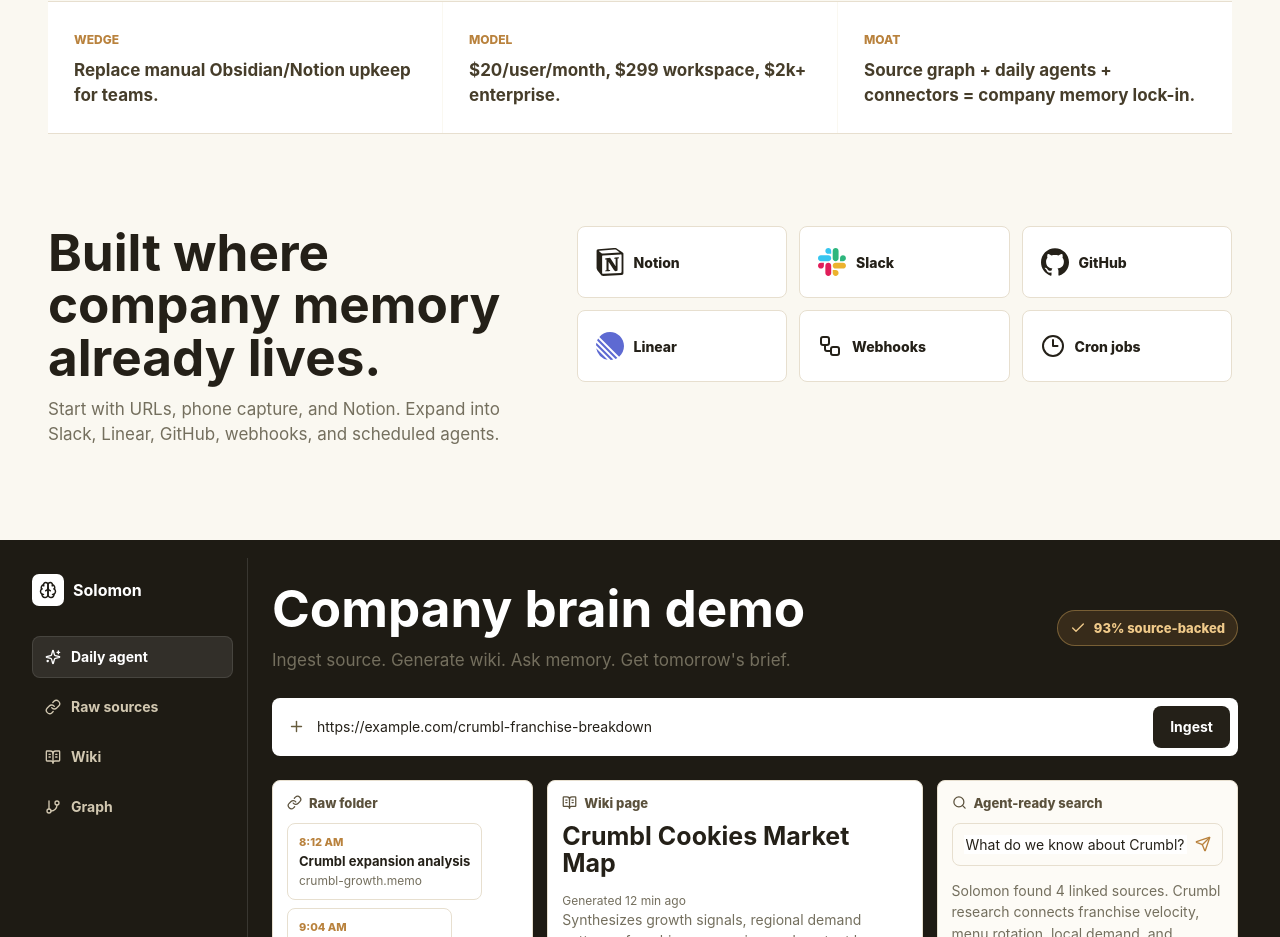
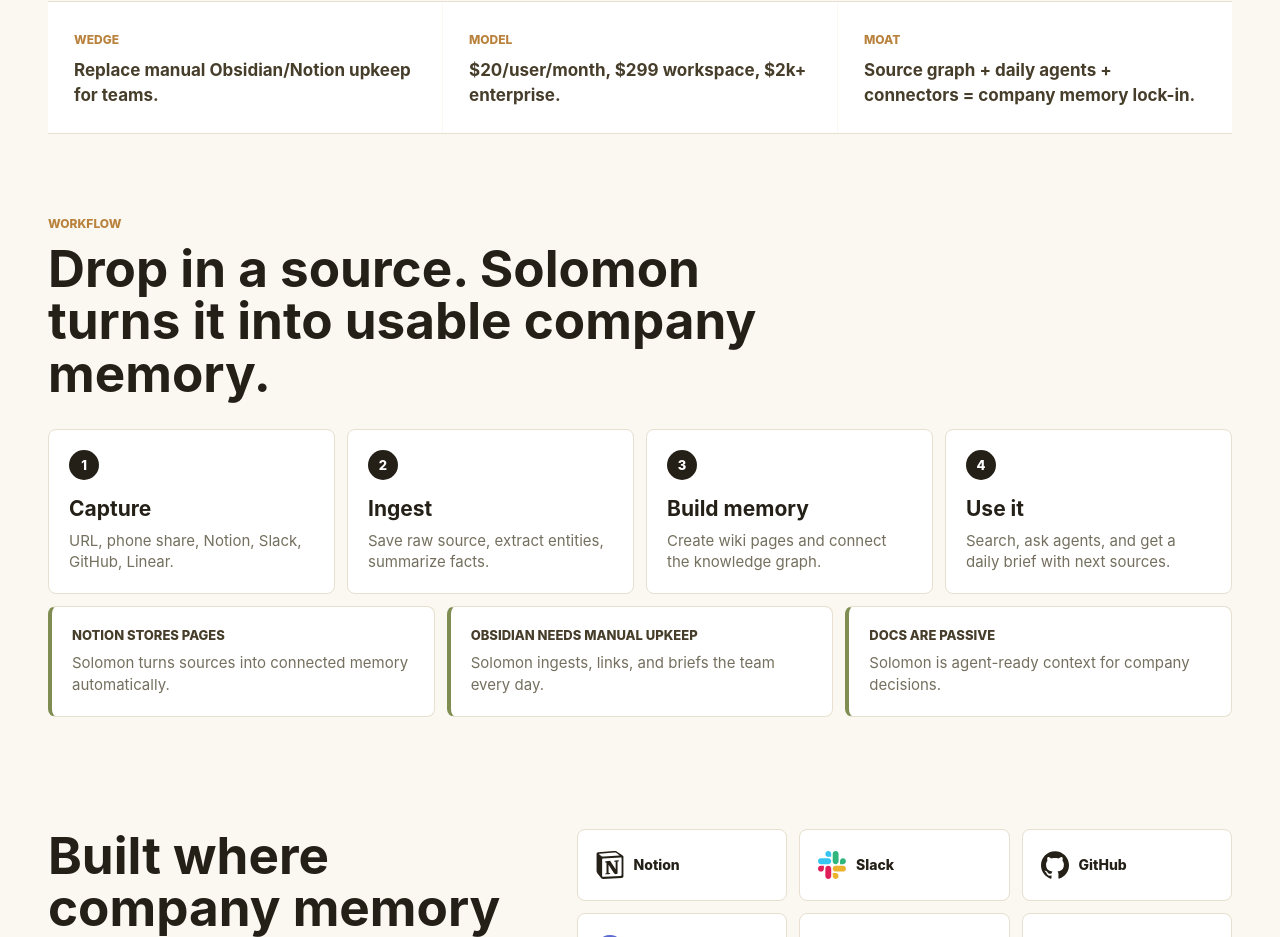
Before and after one commit to KGC3D/solomon-company-memory, a React (Vite) app: page / in a window 1280 px wide. Shown: the part 1353-2290 px from the top of the page. Built offline with nearby package versions, Linux system fonts and the light colour scheme.

Commit message:
Clarify workflow and positioning

```diff
--- a/src/App.jsx
+++ b/src/App.jsx
@@ -227,6 +227,47 @@
   );
 }
 
+function WorkflowExplainer() {
+  const steps = [
+    ["1", "Capture", "URL, phone share, Notion, Slack, GitHub, Linear."],
+    ["2", "Ingest", "Save raw source, extract entities, summarize facts."],
+    ["3", "Build memory", "Create wiki pages and connect the knowledge graph."],
+    ["4", "Use it", "Search, ask agents, and get a daily brief with next sources."],
+  ];
+
+  const killers = [
+    ["Notion stores pages", "Solomon turns sources into connected memory automatically."],
+    ["Obsidian needs manual upkeep", "Solomon ingests, links, and briefs the team every day."],
+    ["Docs are passive", "Solomon is agent-ready context for company decisions."],
+  ];
+
+  return (
+    <section className="workflowExplainer">
+      <div className="workflowHeader">
+        <span>Workflow</span>
+        <h2>Drop in a source. Solomon turns it into usable company memory.</h2>
+      </div>
+      <div className="workflowSteps">
+        {steps.map(([number, title, text]) => (
+          <div className="workflowStep" key={title}>
+            <span>{number}</span>
+            <strong>{title}</strong>
+            <p>{text}</p>
+          </div>
+        ))}
+      </div>
+      <div className="killerGrid">
+        {killers.map(([oldWay, newWay]) => (
+          <div className="killerCard" key={oldWay}>
+            <span>{oldWay}</span>
+            <p>{newWay}</p>
+          </div>
+        ))}
+      </div>
+    </section>
+  );
+}
+
 function Integrations() {
   return (
     <section className="integrations" id="integrations">
@@ -409,6 +450,7 @@
       <Hero onDemo={scrollToDemo} />
       <PainQuotes />
       <BusinessModel />
+      <WorkflowExplainer />
       <Integrations />
       <Dashboard />
     </>
--- a/src/styles.css
+++ b/src/styles.css
@@ -436,6 +436,92 @@
   margin: 10px 0 0;
 }
 
+.workflowExplainer {
+  padding: 78px 48px 20px;
+}
+
+.workflowHeader {
+  max-width: 760px;
+}
+
+.workflowHeader span {
+  color: var(--accent);
+  font-size: 12px;
+  font-weight: 850;
+  text-transform: uppercase;
+}
+
+.workflowHeader h2 {
+  color: var(--ink);
+  font-size: clamp(32px, 4vw, 56px);
+  line-height: 1.02;
+  margin: 10px 0 0;
+}
+
+.workflowSteps {
+  display: grid;
+  gap: 12px;
+  grid-template-columns: repeat(4, 1fr);
+  margin-top: 30px;
+}
+
+.workflowStep,
+.killerCard {
+  background: #fff;
+  border: 1px solid var(--line);
+  border-radius: 8px;
+  min-width: 0;
+  padding: 20px;
+}
+
+.workflowStep span {
+  align-items: center;
+  background: #242018;
+  border-radius: 999px;
+  color: #fff;
+  display: flex;
+  font-size: 13px;
+  font-weight: 850;
+  height: 30px;
+  justify-content: center;
+  margin-bottom: 18px;
+  width: 30px;
+}
+
+.workflowStep strong {
+  color: var(--ink);
+  display: block;
+  font-size: 21px;
+  line-height: 1.08;
+}
+
+.workflowStep p,
+.killerCard p {
+  color: var(--muted);
+  font-size: 15px;
+  line-height: 1.45;
+  margin: 9px 0 0;
+}
+
+.killerGrid {
+  display: grid;
+  gap: 12px;
+  grid-template-columns: repeat(3, 1fr);
+  margin-top: 12px;
+}
+
+.killerCard {
+  border-left: 4px solid var(--accent-2);
+}
+
+.killerCard span {
+  color: #463d2a;
+  display: block;
+  font-size: 13px;
+  font-weight: 850;
+  text-transform: uppercase;
+}
+
 .integrations {
   align-items: start;
   display: grid;
@@ -722,6 +808,15 @@
     margin-inline: 22px;
   }
 
+  .workflowExplainer {
+    padding-inline: 22px;
+  }
+
+  .workflowSteps,
+  .killerGrid {
+    grid-template-columns: 1fr;
+  }
+
   .dashboard {
     grid-template-columns: 1fr;
   }
```
